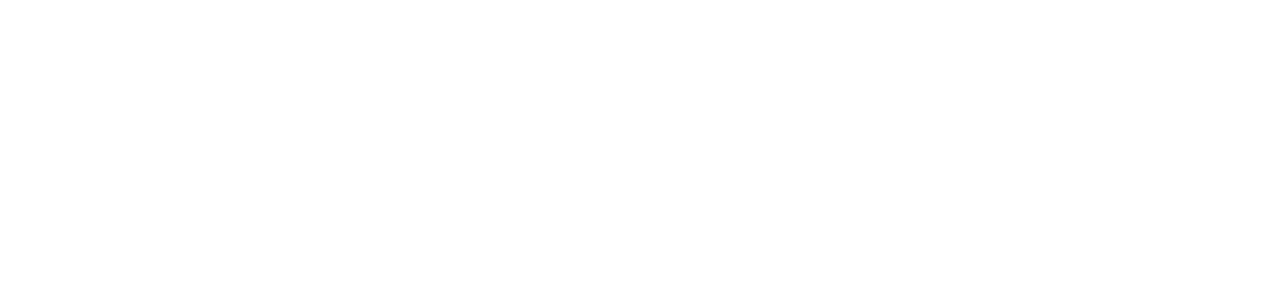
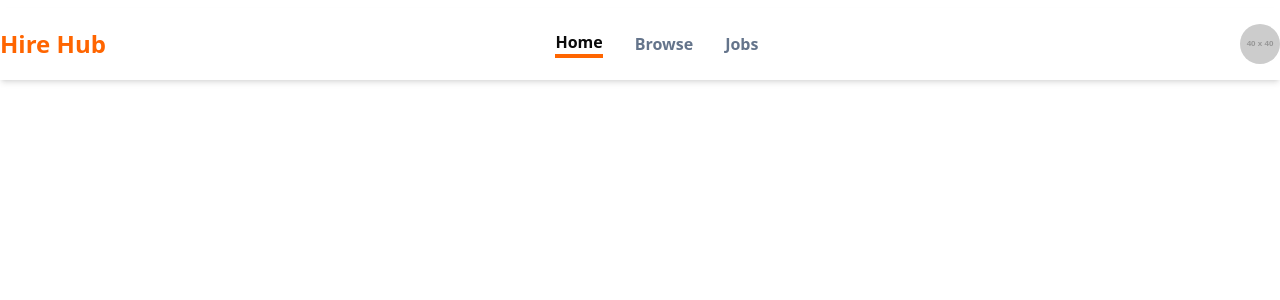
Before and after one commit to sakibhasansufi/hire-hub, a React (Vite) app in the folder frontend/: page / in a window 1280 px wide. Shown: the top 300 px of the page. Built offline with nearby package versions, Linux system fonts and the light colour scheme.

Commit message:
navbar initial setup is done

```diff
--- a/frontend/package.json
+++ b/frontend/package.json
@@ -11,11 +11,13 @@
   },
   "dependencies": {
     "@radix-ui/react-slot": "^1.1.0",
+    "axios": "^1.7.7",
     "class-variance-authority": "^0.7.0",
     "clsx": "^2.1.1",
     "lucide-react": "^0.446.0",
     "react": "^18.3.1",
     "react-dom": "^18.3.1",
+    "react-router-dom": "^6.26.2",
     "tailwind-merge": "^2.5.2",
     "tailwindcss-animate": "^1.0.7"
   },
--- a/frontend/src/App.tsx
+++ b/frontend/src/App.tsx
@@ -1,11 +1,13 @@
-
+import Navbar from "./pages/shared/Navbar"
 
 function App() {
 
   return (
+   <section>
     <div>
-
+      <Navbar />
     </div>
+   </section>
   )
 }
 
--- a/frontend/src/components/ui/button.tsx
+++ b/frontend/src/components/ui/button.tsx
@@ -5,19 +5,19 @@
 import { cn } from "@/lib/utils"
 
 const buttonVariants = cva(
-  "inline-flex items-center justify-center whitespace-nowrap rounded-md text-sm font-medium ring-offset-white transition-colors focus-visible:outline-none focus-visible:ring-2 focus-visible:ring-slate-950 focus-visible:ring-offset-2 disabled:pointer-events-none disabled:opacity-50 dark:ring-offset-slate-950 dark:focus-visible:ring-slate-300",
+  "inline-flex items-center justify-center whitespace-nowrap rounded-md text-sm font-medium ring-offset-background transition-colors focus-visible:outline-none focus-visible:ring-2 focus-visible:ring-ring focus-visible:ring-offset-2 disabled:pointer-events-none disabled:opacity-50",
   {
     variants: {
       variant: {
-        default: "bg-slate-900 text-slate-50 hover:bg-slate-900/90 dark:bg-slate-50 dark:text-slate-900 dark:hover:bg-slate-50/90",
+        default: "bg-primary text-primary-foreground hover:bg-primary/90",
         destructive:
-          "bg-red-500 text-slate-50 hover:bg-red-500/90 dark:bg-red-900 dark:text-slate-50 dark:hover:bg-red-900/90",
+          "bg-destructive text-destructive-foreground hover:bg-destructive/90",
         outline:
-          "border border-slate-200 bg-white hover:bg-slate-100 hover:text-slate-900 dark:border-slate-800 dark:bg-slate-950 dark:hover:bg-slate-800 dark:hover:text-slate-50",
+          "border border-input bg-background hover:bg-accent hover:text-accent-foreground",
         secondary:
-          "bg-slate-100 text-slate-900 hover:bg-slate-100/80 dark:bg-slate-800 dark:text-slate-50 dark:hover:bg-slate-800/80",
-        ghost: "hover:bg-slate-100 hover:text-slate-900 dark:hover:bg-slate-800 dark:hover:text-slate-50",
-        link: "text-slate-900 underline-offset-4 hover:underline dark:text-slate-50",
+          "bg-secondary text-secondary-foreground hover:bg-secondary/80",
+        ghost: "hover:bg-accent hover:text-accent-foreground",
+        link: "text-primary underline-offset-4 hover:underline",
       },
       size: {
         default: "h-10 px-4 py-2",
--- a/frontend/src/index.css
+++ b/frontend/src/index.css
@@ -3,6 +3,64 @@
 @tailwind utilities;
 @layer base {
   :root {
+    --background: 0 0% 100%;
+    --foreground: 0 0% 3.9%;
+    --card: 0 0% 100%;
+    --card-foreground: 0 0% 3.9%;
+    --popover: 0 0% 100%;
+    --popover-foreground: 0 0% 3.9%;
+    --primary: 0 0% 9%;
+    --primary-foreground: 0 0% 98%;
+    --secondary: 0 0% 96.1%;
+    --secondary-foreground: 0 0% 9%;
+    --muted: 0 0% 96.1%;
+    --muted-foreground: 0 0% 45.1%;
+    --accent: 0 0% 96.1%;
+    --accent-foreground: 0 0% 9%;
+    --destructive: 0 84.2% 60.2%;
+    --destructive-foreground: 0 0% 98%;
+    --border: 0 0% 89.8%;
+    --input: 0 0% 89.8%;
+    --ring: 0 0% 3.9%;
+    --chart-1: 12 76% 61%;
+    --chart-2: 173 58% 39%;
+    --chart-3: 197 37% 24%;
+    --chart-4: 43 74% 66%;
+    --chart-5: 27 87% 67%;
     --radius: 0.5rem
   }
+  .dark {
+    --background: 0 0% 3.9%;
+    --foreground: 0 0% 98%;
+    --card: 0 0% 3.9%;
+    --card-foreground: 0 0% 98%;
+    --popover: 0 0% 3.9%;
+    --popover-foreground: 0 0% 98%;
+    --primary: 0 0% 98%;
+    --primary-foreground: 0 0% 9%;
+    --secondary: 0 0% 14.9%;
+    --secondary-foreground: 0 0% 98%;
+    --muted: 0 0% 14.9%;
+    --muted-foreground: 0 0% 63.9%;
+    --accent: 0 0% 14.9%;
+    --accent-foreground: 0 0% 98%;
+    --destructive: 0 62.8% 30.6%;
+    --destructive-foreground: 0 0% 98%;
+    --border: 0 0% 14.9%;
+    --input: 0 0% 14.9%;
+    --ring: 0 0% 83.1%;
+    --chart-1: 220 70% 50%;
+    --chart-2: 160 60% 45%;
+    --chart-3: 30 80% 55%;
+    --chart-4: 280 65% 60%;
+    --chart-5: 340 75% 55%
+  }
 }
+@layer base {
+  * {
+    @apply border-border;
+  }
+  body {
+    @apply bg-background text-foreground;
+  }
+}
--- a/frontend/src/main.tsx
+++ b/frontend/src/main.tsx
@@ -1,10 +1,10 @@
-import { StrictMode } from 'react'
+import { BrowserRouter } from 'react-router-dom'
 import { createRoot } from 'react-dom/client'
 import App from './App.tsx'
 import './index.css'
 
 createRoot(document.getElementById('root')!).render(
-  <StrictMode>
+  <BrowserRouter>
     <App />
-  </StrictMode>,
+  </BrowserRouter>,
 )
--- /dev/null
+++ b/frontend/src/pages/shared/Navbar.tsx
@@ -0,0 +1,107 @@
+import { useState } from 'react';
+import { Button } from "@/components/ui/button";
+import { NavLink } from "react-router-dom";
+
+const Navbar = () => {
+    const [isMobileMenuOpen, setMobileMenuOpen] = useState(false);
+    const user = true; // Assuming user is logged in for testing purposes
+
+    const toggleMobileMenu = () => {
+        setMobileMenuOpen(!isMobileMenuOpen);
+    };
+
+    return (
+        <div>
+            <section className="shadow-md">
+                <nav className="max-w-7xl mx-auto mt-2 py-4 px-4 md:px-0">
+                    <div className="flex items-center justify-between">
+                        <h1 className="text-2xl font-bold text-[#FF6500]">Hire Hub</h1>
+
+                        {/* Links for larger screens */}
+                        <div className="hidden md:flex gap-8 items-center">
+                            <NavLink to='/' className={({ isActive }) =>
+                                isActive
+                                    ? "font-bold border-b-4 border-[#FF6500]"
+                                    : "font-bold text-slate-500"
+                            }>Home</NavLink>
+                            <NavLink to='/browse' className={({ isActive }) =>
+                                isActive
+                                    ? "font-bold border-b-4 border-[#FF6500]"
+                                    : "font-bold text-slate-500"
+                            }>Browse</NavLink>
+                            <NavLink to='/jobs' className={({ isActive }) =>
+                                isActive
+                                    ? "font-bold border-b-4 border-[#FF6500]"
+                                    : "font-bold text-slate-500"
+                            }>Jobs</NavLink>
+                        </div>
+
+                        {/* Profile picture & Hamburger menu for mobile */}
+                        <div className="md:hidden flex items-center gap-4">
+                            {!isMobileMenuOpen && user && (
+                                <img src="https://via.placeholder.com/30" alt="User" className="w-8 h-8 rounded-full" />
+                            )} {/* Placeholder picture */}
+
+                            <button onClick={toggleMobileMenu} className="focus:outline-none">
+                                {isMobileMenuOpen ? (
+                                    <svg className="w-6 h-6 text-gray-700" fill="none" stroke="currentColor" viewBox="0 0 24 24" xmlns="http://www.w3.org/2000/svg">
+                                        <path strokeLinecap="round" strokeLinejoin="round" strokeWidth="2" d="M6 18L18 6M6 6l12 12"></path> {/* X icon */}
+                                    </svg>
+                                ) : (
+                                    <svg className="w-6 h-6 text-gray-700" fill="none" stroke="currentColor" viewBox="0 0 24 24" xmlns="http://www.w3.org/2000/svg">
+                                        <path strokeLinecap="round" strokeLinejoin="round" strokeWidth="2" d="M4 6h16M4 12h16M4 18h16"></path> {/* Hamburger icon */}
+                                    </svg>
+                                )}
+                            </button>
+                        </div>
+
+                        {/* Links & buttons for larger screens */}
+                        <div className="hidden md:flex items-center">
+                            {!user && (
+                                <div>
+                                    <Button className="bg-[#FF6500] hover:bg-[#B7B7B7]">Sign Up</Button>
+                                    <Button variant='outline' className="ml-2 border border-[#FF6500]">Sign In</Button>
+                                </div>
+                            )}
+                            {user && <img src="https://via.placeholder.com/40" alt="User" className="ml-8 w-10 h-10 rounded-full" />}
+                        </div>
+                    </div>
+
+                    {/* Mobile menu */}
+                    {isMobileMenuOpen && (
+                        <div className="md:hidden mt-4">
+                            <div className="flex flex-col gap-4">
+                                <NavLink to='/' onClick={toggleMobileMenu} className={({ isActive }) =>
+                                    isActive
+                                        ? "font-bold text-[#FF6500]"
+                                        : "font-bold text-slate-500"
+                                }>Home</NavLink>
+                                <NavLink to='/browse' onClick={toggleMobileMenu} className={({ isActive }) =>
+                                    isActive
+                                        ? "font-bold text-[#FF6500]"
+                                        : "font-bold text-slate-500"
+                                }>Browse</NavLink>
+                                <NavLink to='/jobs' onClick={toggleMobileMenu} className={({ isActive }) =>
+                                    isActive
+                                        ? "font-bold text-[#FF6500]"
+                                        : "font-bold text-slate-500"
+                                }>Jobs</NavLink>
+
+                                <div>
+                                    {!user && (
+                                        <div className="flex flex-col gap-2">
+                                            <Button className="bg-[#FF6500] hover:bg-[#B7B7B7]">Sign Up</Button>
+                                            <Button variant='outline' className="border border-[#FF6500]">Sign In</Button>
+                                        </div>
+                                    )}
+                                </div>
+                            </div>
+                        </div>
+                    )}
+                </nav>
+            </section>
+        </div>
+    );
+};
+
+export default Navbar;
--- a/frontend/tailwind.config.js
+++ b/frontend/tailwind.config.js
@@ -12,7 +12,48 @@
   			md: 'calc(var(--radius) - 2px)',
   			sm: 'calc(var(--radius) - 4px)'
   		},
-  		colors: {}
+  		colors: {
+  			background: 'hsl(var(--background))',
+  			foreground: 'hsl(var(--foreground))',
+  			card: {
+  				DEFAULT: 'hsl(var(--card))',
+  				foreground: 'hsl(var(--card-foreground))'
+  			},
+  			popover: {
+  				DEFAULT: 'hsl(var(--popover))',
+  				foreground: 'hsl(var(--popover-foreground))'
+  			},
+  			primary: {
+  				DEFAULT: 'hsl(var(--primary))',
+  				foreground: 'hsl(var(--primary-foreground))'
+  			},
+  			secondary: {
+  				DEFAULT: 'hsl(var(--secondary))',
+  				foreground: 'hsl(var(--secondary-foreground))'
+  			},
+  			muted: {
+  				DEFAULT: 'hsl(var(--muted))',
+  				foreground: 'hsl(var(--muted-foreground))'
+  			},
+  			accent: {
+  				DEFAULT: 'hsl(var(--accent))',
+  				foreground: 'hsl(var(--accent-foreground))'
+  			},
+  			destructive: {
+  				DEFAULT: 'hsl(var(--destructive))',
+  				foreground: 'hsl(var(--destructive-foreground))'
+  			},
+  			border: 'hsl(var(--border))',
+  			input: 'hsl(var(--input))',
+  			ring: 'hsl(var(--ring))',
+  			chart: {
+  				'1': 'hsl(var(--chart-1))',
+  				'2': 'hsl(var(--chart-2))',
+  				'3': 'hsl(var(--chart-3))',
+  				'4': 'hsl(var(--chart-4))',
+  				'5': 'hsl(var(--chart-5))'
+  			}
+  		}
   	}
   },
   plugins: [require("tailwindcss-animate")],
```
Also changed, not shown: frontend/tsconfig.json (+2 -6 lines), frontend/components.json, 1 other file (tests, documents, lock files or other folders).
